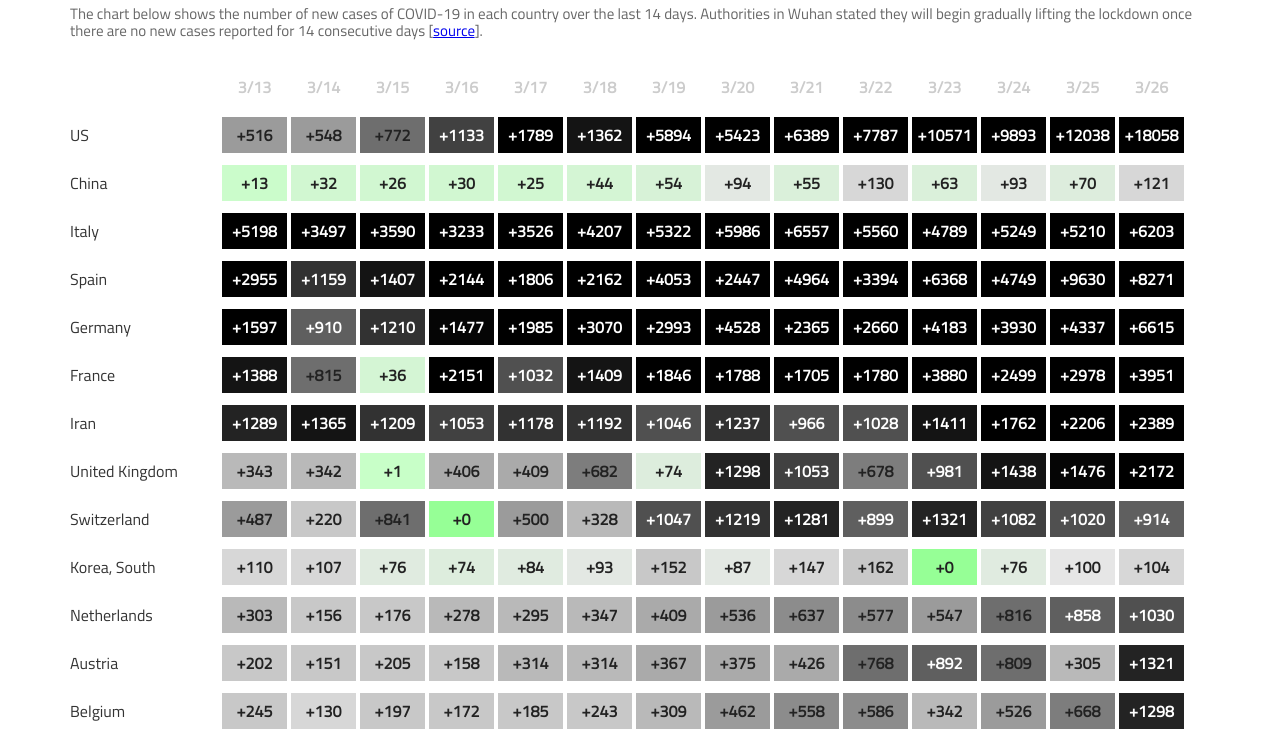
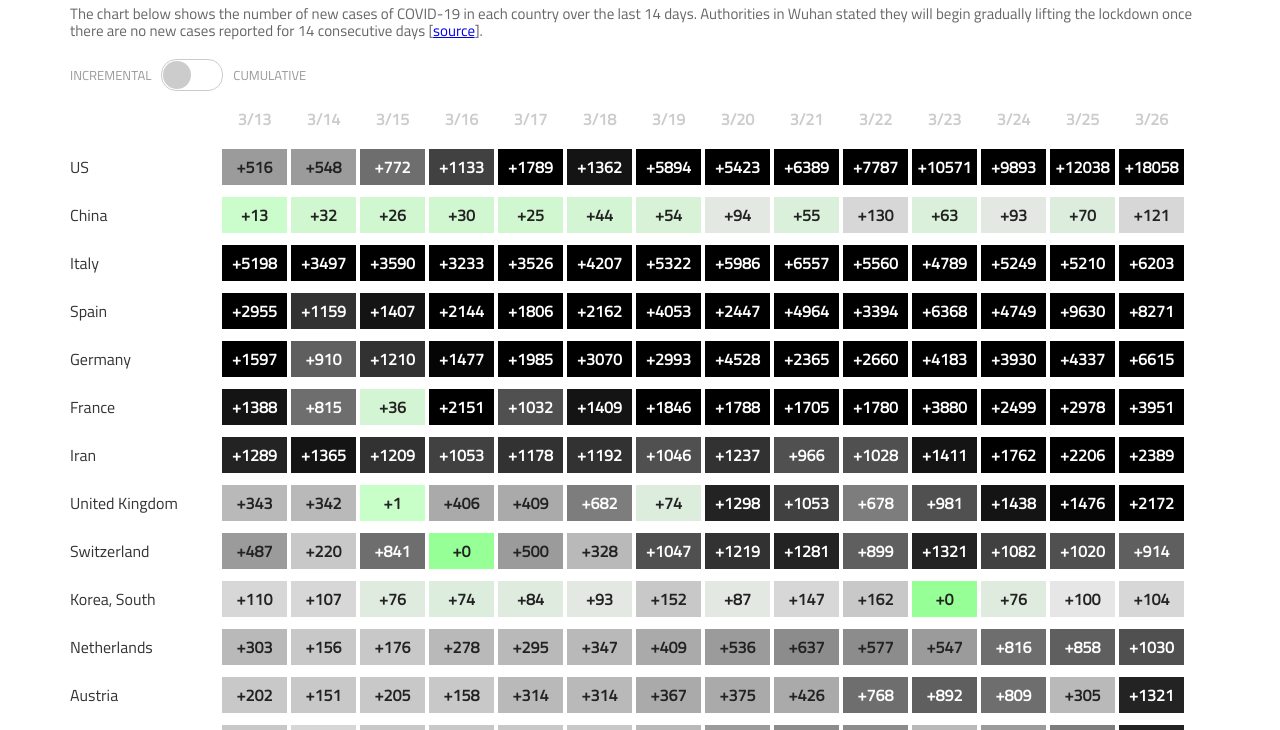
Before and after one commit to arthuralee/coronavirusrecovery, a Gatsby site: page / in a window 1280 px wide. Shown: the part 70-800 px from the top of the page. Built offline with nearby package versions, Linux system fonts and the light colour scheme; Gatsby itself is replaced by a stand-in of ours.

Commit message:
Add support for viewing cumulative cases

```diff
--- a/src/components/Chart.js
+++ b/src/components/Chart.js
@@ -1,5 +1,6 @@
 import React, { useState } from "react";
 import "./Chart.css";
+import Switch from "./Switch";
 
 export const DisplayMode = {
   INCREMENTAL: "incremental",
@@ -19,10 +20,10 @@ function getColors(num, displayMode) {
       r = g = b = 230 - Math.round(Math.round(Math.min(3000, num) / 100) * 15);
     }
   } else {
-    r = g = b = 50;
+    r = g = b = 240 - Math.min(100000, num) / 240;
   }
 
-  const textColor = (r + r + b + g + g + g) / 6 > 100 ? "#222" : "#fff";
+  const textColor = (r + r + b + g + g + g) / 6 > 130 ? "#222" : "#fff";
   return [`rgb(${r},${g},${b})`, textColor];
 }
 
@@ -75,6 +76,15 @@ export default ({ data, dates }) => {
   const [displayMode, setDisplayMode] = useState(DisplayMode.INCREMENTAL);
   return (
     <div className="chart-container">
+      <Switch
+        offLabel="Incremental"
+        onLabel="Cumulative"
+        onSwitch={isOn =>
+          setDisplayMode(
+            isOn ? DisplayMode.CUMULATIVE : DisplayMode.INCREMENTAL
+          )
+        }
+      />
       <HeaderRow dates={dates} />
       {data.map((row, i) => (
         <Country
--- /dev/null
+++ b/src/components/Switch.css
@@ -0,0 +1,30 @@
+.switch-container {
+  align-items: center;
+  color: #999;
+  display: flex;
+  font-size: 13px;
+  text-transform: uppercase;
+}
+
+.switch-button {
+  border-radius: 15px;
+  border: 1px solid #ccc;
+  cursor: pointer;
+  display: flex;
+  height: 30px;
+  margin: 0 10px;
+  width: 60px;
+}
+
+.switch-knob {
+  background-color: #ccc;
+  border-radius: 15px;
+  height: 28px;
+  margin: 1px;
+  transition: transform 0.1s linear;
+  width: 28px;
+}
+
+.switch-knob.on {
+  transform: translateX(30px);
+}
--- /dev/null
+++ b/src/components/Switch.js
@@ -0,0 +1,21 @@
+import React, { useState } from "react";
+import "./Switch.css";
+
+export default ({ offLabel, onLabel, onSwitch }) => {
+  const [isOn, setIsOn] = useState(false);
+  return (
+    <div className="switch-container">
+      {offLabel}
+      <div
+        className="switch-button"
+        onClick={() => {
+          setIsOn(!isOn);
+          onSwitch(!isOn);
+        }}
+      >
+        <div className={"switch-knob" + (isOn ? " on" : "")} />
+      </div>
+      {onLabel}
+    </div>
+  );
+};
```
